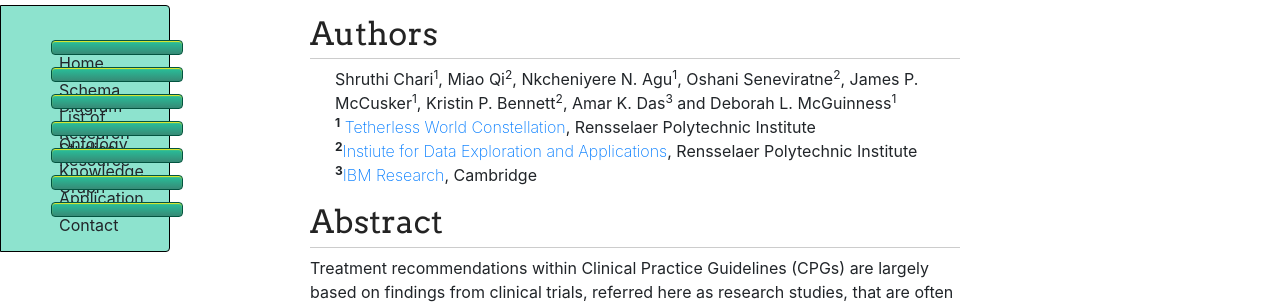
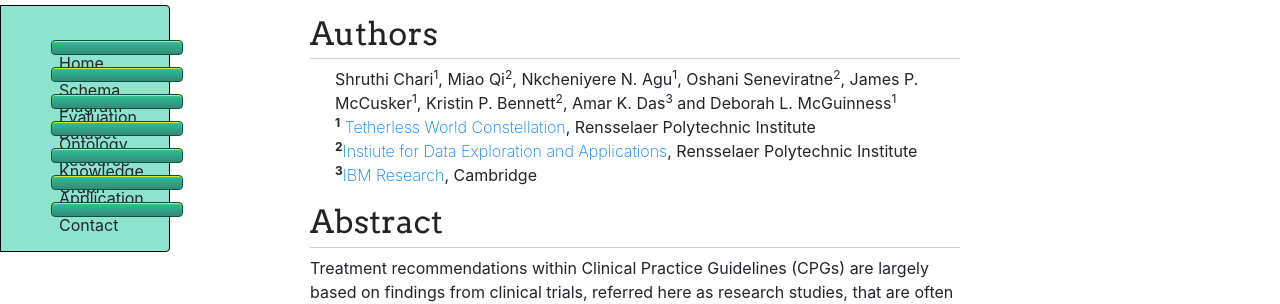
Before and after one commit to tetherless-world/study-cohort-ontology, a Jekyll site: the page built from index.md, in a window 1280 px wide. Shown: the part 277-581 px from the top of the page. Built offline with Jekyll 4.4.1, drawn with Linux system fonts in a browser that asks for light colours; nearby versions of some CDN libraries; our own code applies the rules of GitHub Pages for plain Markdown files; library files that are not in the unit come from our copies.

Commit message:
Update default.html

```diff
--- a/_layouts/default.html
+++ b/_layouts/default.html
@@ -36,7 +36,7 @@
                 <a class="nav-link js-scroll-trigger" href="{{site.baseurl}}/schema-diagram"><strong>Schema Diagram</strong></a>
             </li>
 	    <li class="nav-item">
-                <a class="nav-link js-scroll-trigger" href="{{site.baseurl}}/papers-used"><strong>List of Research Studies</strong></a>
+                <a class="nav-link js-scroll-trigger" href="{{site.baseurl}}/papers-used"><strong>Evaluation Dataset</strong></a>
             </li>
             <li class="nav-item">
                 <a class="nav-link js-scroll-trigger" href="{{site.baseurl}}/ontology-resource"><strong>Ontology Resource</strong></a>
```
